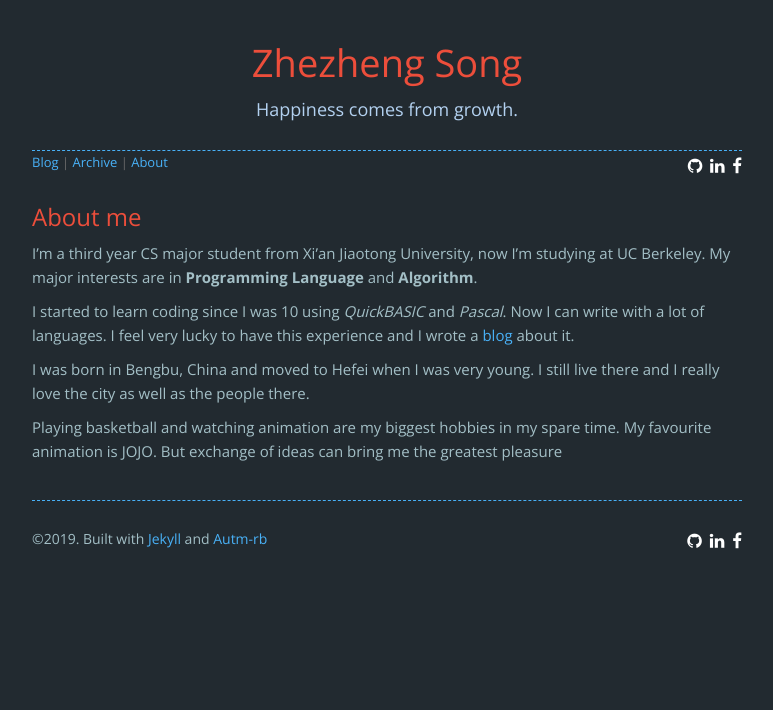
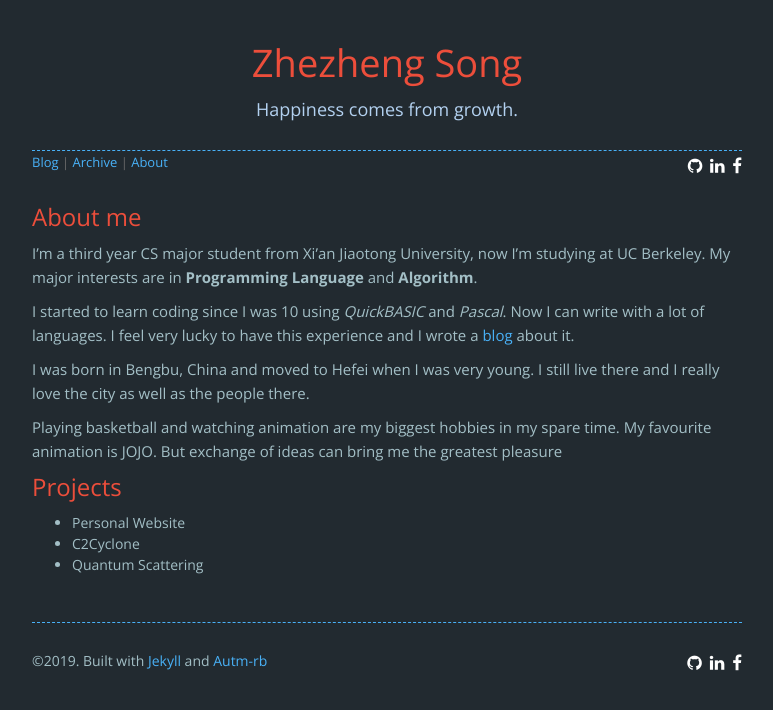
Before and after one commit to zhezhengsong/zhezhengsong.github.io, a Jekyll site: the page built from about.html, in a window 1280 px wide. Shown: the top 710 px of the page, without its empty margins (253-1026 px from the left). Built offline with Jekyll 4.4.1, drawn with Linux system fonts in a browser that asks for light colours; nearby versions of some CDN libraries; comment, search, counter and statistics services are not loaded.

Commit message:
new about me

```diff
--- a/_data/about.yml
+++ b/_data/about.yml
@@ -8,3 +8,8 @@ text: |
   I was born in Bengbu, China and moved to Hefei when I was very young. I still live there and I really love the city as well as the people there.
 
   Playing basketball and watching animation are my biggest hobbies in my spare time. My favourite animation is JOJO. But exchange of ideas can bring me the greatest pleasure
+
+  ## Projects
+    + Personal Website
+    + C2Cyclone
+    + Quantum Scattering
```
